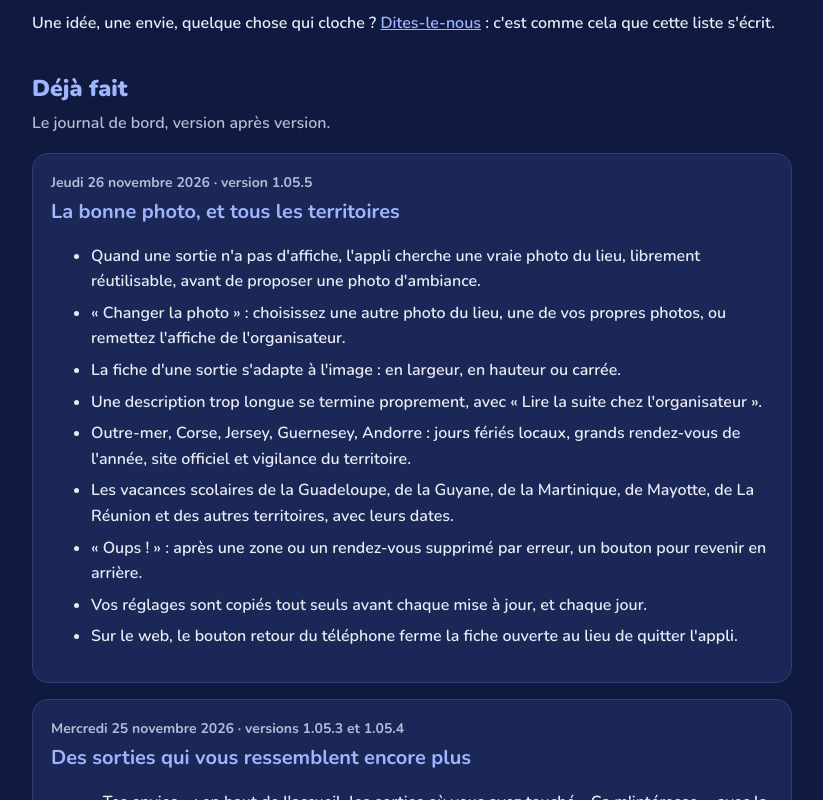
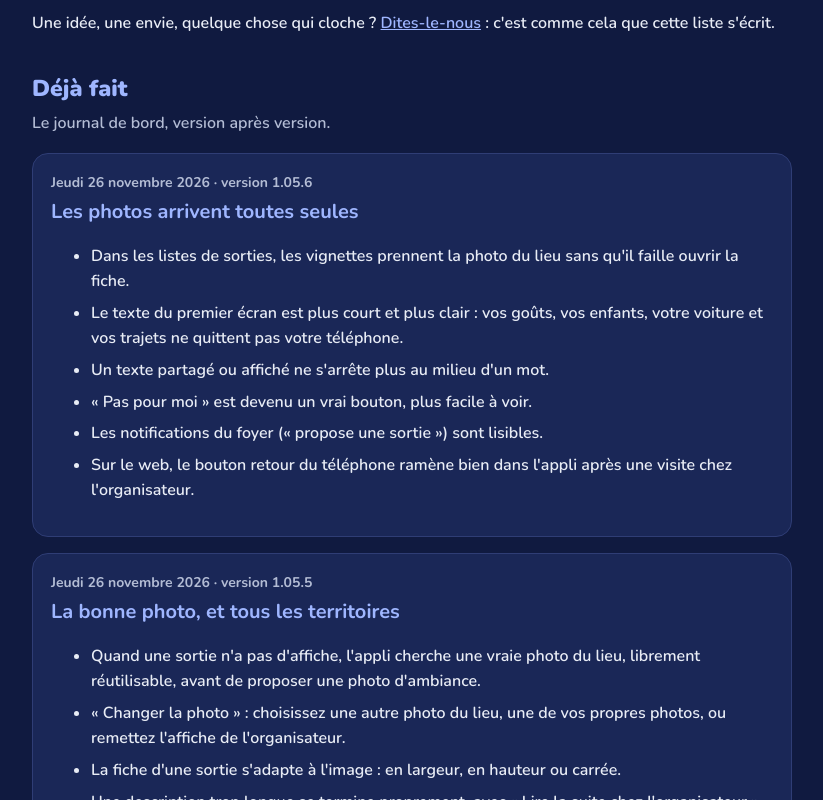
Before and after one commit to Hfoury/Iriscope-site, a plain HTML site: page journal/index.html in a window 1280 px wide. Shown: the part 1273-2073 px from the top of the page, without its empty margins (228-1051 px from the left). Drawn offline with Linux system fonts and the light colour scheme.

Commit message:
Version en cours 1.05.6 et entrée de journal du 26 novembre
Co-Authored-By: Claude Fable 5.2 <noreply@anthropic.com>
Claude-Session: https://claude.ai/code/session_01U4FnNhGrWD3wPQYukt2CgK

```diff
--- a/journal/index.html
+++ b/journal/index.html
@@ -30,7 +30,7 @@ h2.t{font-size:23px;font-weight:900;margin:34px 0 4px}.lead{color:var(--muted);m
 <p><a href="/">← Retour à l'accueil</a></p>
 <h1>Où en est <span class="iri">Iri<span>S</span>cope</span> ?</h1>
 <p>La version en cours, ce qui se prépare et ce qui a déjà changé grâce aux retours de la communauté <span class="iri">Iri<span>S</span>cope</span>.</p>
-<div class="now"><small>Version en cours</small><b>1.05.5, du 26 novembre 2026</b><span>Sur Android et sur le web.</span></div>
+<div class="now"><small>Version en cours</small><b>1.05.6, du 26 novembre 2026</b><span>Sur Android et sur le web.</span></div>
 <ul class="sommaire"><li><a href="#suite">En ce moment</a></li><li><a href="#ensuite">Ensuite</a></li><li><a href="#plus-tard">Plus tard</a></li><li><a href="#fait">Déjà fait</a></li></ul>
 
 <h2 class="t" id="suite">En ce moment</h2>
@@ -62,6 +62,18 @@ h2.t{font-size:23px;font-weight:900;margin:34px 0 4px}.lead{color:var(--muted);m
 
 <h2 class="t" id="fait">Déjà fait</h2>
 <p class="lead">Le journal de bord, version après version.</p>
+<article>
+<time datetime="2026-11-26">Jeudi 26 novembre 2026 · version 1.05.6</time>
+<h2>Les photos arrivent toutes seules</h2>
+<ul>
+<li>Dans les listes de sorties, les vignettes prennent la photo du lieu sans qu'il faille ouvrir la fiche.</li>
+<li>Le texte du premier écran est plus court et plus clair : vos goûts, vos enfants, votre voiture et vos trajets ne quittent pas votre téléphone.</li>
+<li>Un texte partagé ou affiché ne s'arrête plus au milieu d'un mot.</li>
+<li>« Pas pour moi » est devenu un vrai bouton, plus facile à voir.</li>
+<li>Les notifications du foyer (« propose une sortie ») sont lisibles.</li>
+<li>Sur le web, le bouton retour du téléphone ramène bien dans l'appli après une visite chez l'organisateur.</li>
+</ul>
+</article>
 <article>
 <time datetime="2026-11-26">Jeudi 26 novembre 2026 · version 1.05.5</time>
 <h2>La bonne photo, et tous les territoires</h2>
```
Also changed, not shown: index.html (+1 -1 lines).
